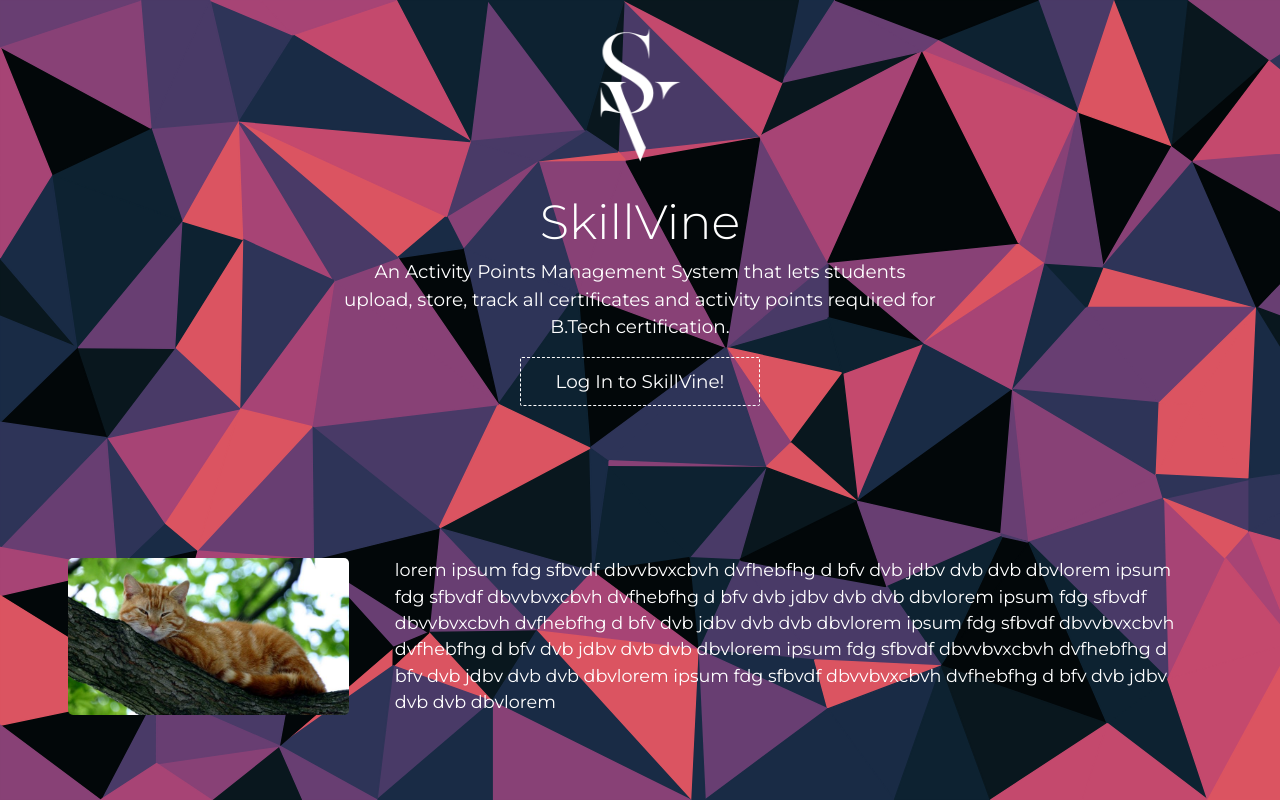
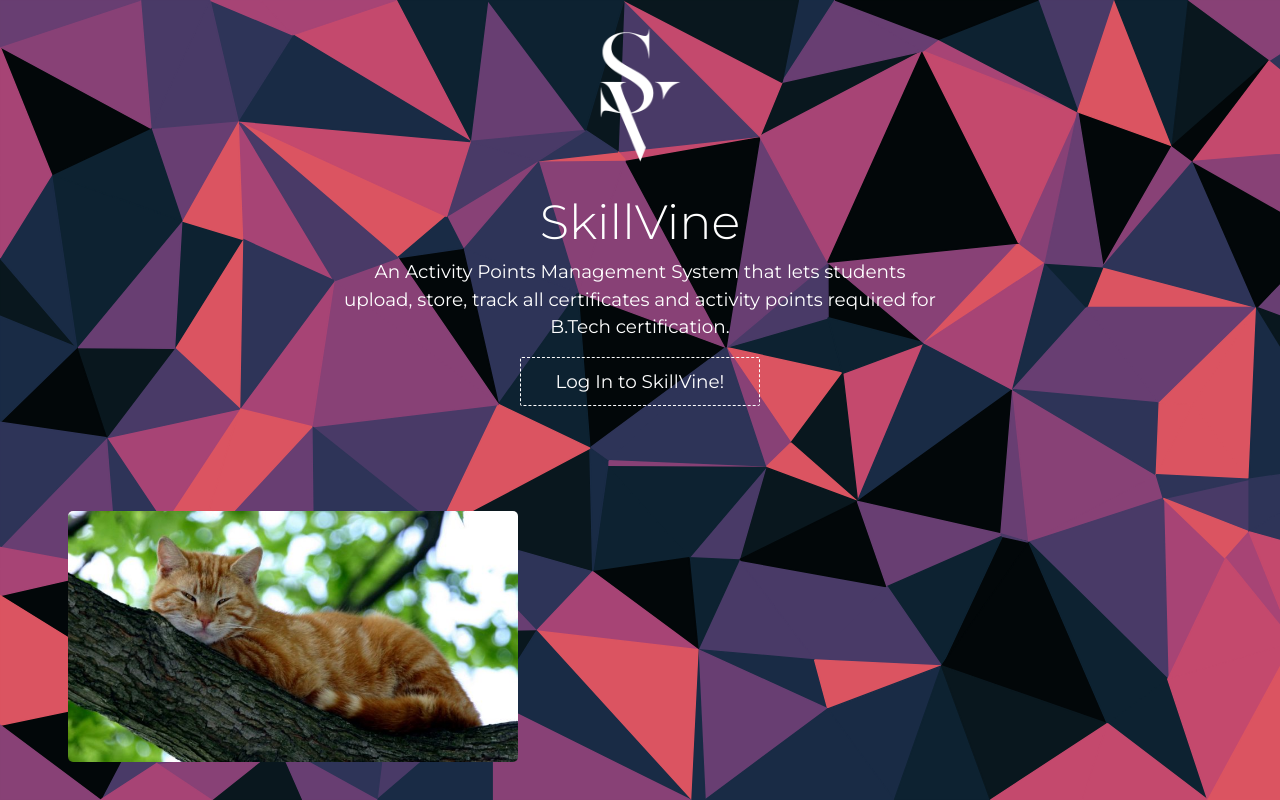
Before and after one commit to alvin1904/skillvine-client, a Next.js app: page / in a window 1280 px wide. Built offline with nearby package versions, Linux system fonts and the light colour scheme.

Commit message:
feat: added homepage data file

```diff
--- a/src/pages/index.js
+++ b/src/pages/index.js
@@ -48,51 +48,7 @@ export default function Home() {
           <div className="homepage__content">
             <div className="hp_content">
               <ContentImage href="/assets/sample_image.jpg" />
-              <ContentText>
-                lorem ipsum fdg sfbvdf dbvvbvxcbvh dvfhebfhg d bfv dvb jdbv dvb
-                dvb dbvlorem ipsum fdg sfbvdf dbvvbvxcbvh dvfhebfhg d bfv dvb
-                jdbv dvb dvb dbvlorem ipsum fdg sfbvdf dbvvbvxcbvh dvfhebfhg d
-                bfv dvb jdbv dvb dvb dbvlorem ipsum fdg sfbvdf dbvvbvxcbvh
-                dvfhebfhg d bfv dvb jdbv dvb dvb dbvlorem ipsum fdg sfbvdf
-                dbvvbvxcbvh dvfhebfhg d bfv dvb jdbv dvb dvb dbvlorem ipsum fdg
-                sfbvdf dbvvbvxcbvh dvfhebfhg d bfv dvb jdbv dvb dvb dbvlorem
-              </ContentText>
-            </div>
-            <div className="hp_content">
-              <ContentImage href="/assets/sample_image.jpg" />
-              <ContentText>
-                lorem ipsum fdg sfbvdf dbvvbvxcbvh dvfhebfhg d bfv dvb jdbv dvb
-                dvb dbvlorem ipsum fdg sfbvdf dbvvbvxcbvh dvfhebfhg d bfv dvb
-                jdbv dvb dvb dbvlorem ipsum fdg sfbvdf dbvvbvxcbvh dvfhebfhg d
-                bfv dvb jdbv dvb dvb dbvlorem ipsum fdg sfbvdf dbvvbvxcbvh
-                dvfhebfhg d bfv dvb jdbv dvb dvb dbvlorem ipsum fdg sfbvdf
-                dbvvbvxcbvh dvfhebfhg d bfv dvb jdbv dvb dvb dbvlorem ipsum fdg
-                sfbvdf dbvvbvxcbvh dvfhebfhg d bfv dvb jdbv dvb dvb dbvlorem
-              </ContentText>
-            </div>
-            <div className="hp_content">
-              <ContentImage href="/assets/sample_image.jpg" />
-              <ContentText>
-                lorem ipsum fdg sfbvdf dbvvbvxcbvh dvfhebfhg d bfv dvb jdbv dvb
-                dvb dbvlorem ipsum fdg sfbvdf dbvvbvxcbvh dvfhebfhg d bfv dvb
-                jdbv dvb dvb dbvlorem ipsum fdg sfbvdf dbvvbvxcbvh dvfhebfhg d
-                bfv dvb jdbv dvb dvb dbvlorem ipsum fdg sfbvdf dbvvbvxcbvh
-                dvfhebfhg d bfv dvb jdbv dvb dvb dbvlorem ipsum fdg sfbvdf
-                dbvvbvxcbvh dvfhebfhg d bfv dvb jdbv dvb dvb dbvlorem ipsum fdg
-                sfbvdf dbvvbvxcbvh dvfhebfhg d bfv dvb jdbv dvb dvb dbvlorem
-              </ContentText>
-            </div>
-            <div className="hp_content">
-              <ContentImage href="/assets/sample_image.jpg" />
-              <ContentText>
-                lorem ipsum fdg sfbvdf dbvvbvxcbvh dvfhebfhg d bfv dvb jdbv dvb
-                dvb dbvlorem ipsum fdg sfbvdf dbvvbvxcbvh dvfhebfhg d bfv dvb
-                jdbv dvb dvb dbvlorem ipsum fdg sfbvdf dbvvbvxcbvh dvfhebfhg d
-                bfv dvb jdbv dvb dvb dbvlorem ipsum fdg sfbvdf dbvvbvxcbvh
-                dvfhebfhg d bfv dvb jdbv dvb dvb dbvlorem ipsum fdg sfbvdf
-                dbvvbvxcbvh dvfhebfhg d bfv dvb jdbv dvb dvb dbvlorem ipsum fdg
-                sfbvdf dbvvbvxcbvh dvfhebfhg d bfv dvb jdbv dvb dvb dbvlorem
-              </ContentText>
+              <ContentText></ContentText>
             </div>
           </div>
         </div>
```
Also changed, not shown: src/constants/homepageContent.js (added, +22 -0 lines).
